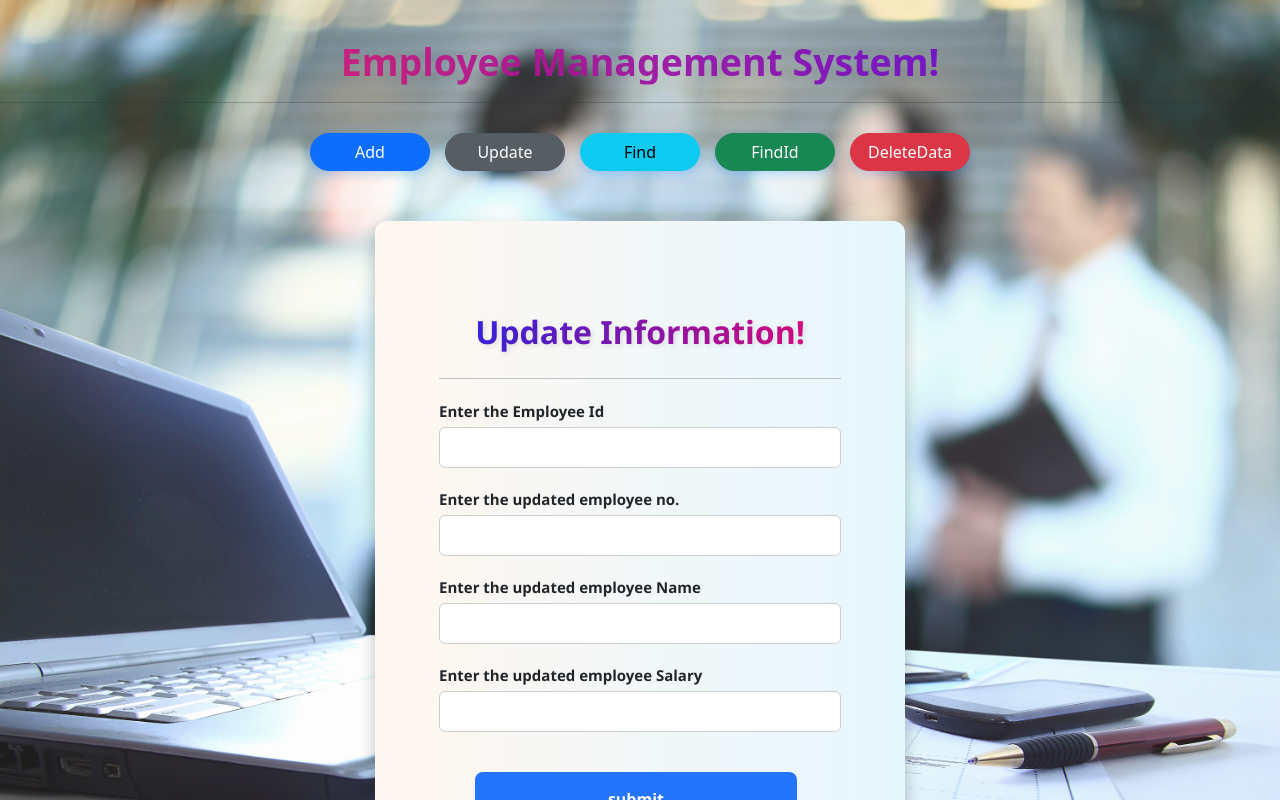
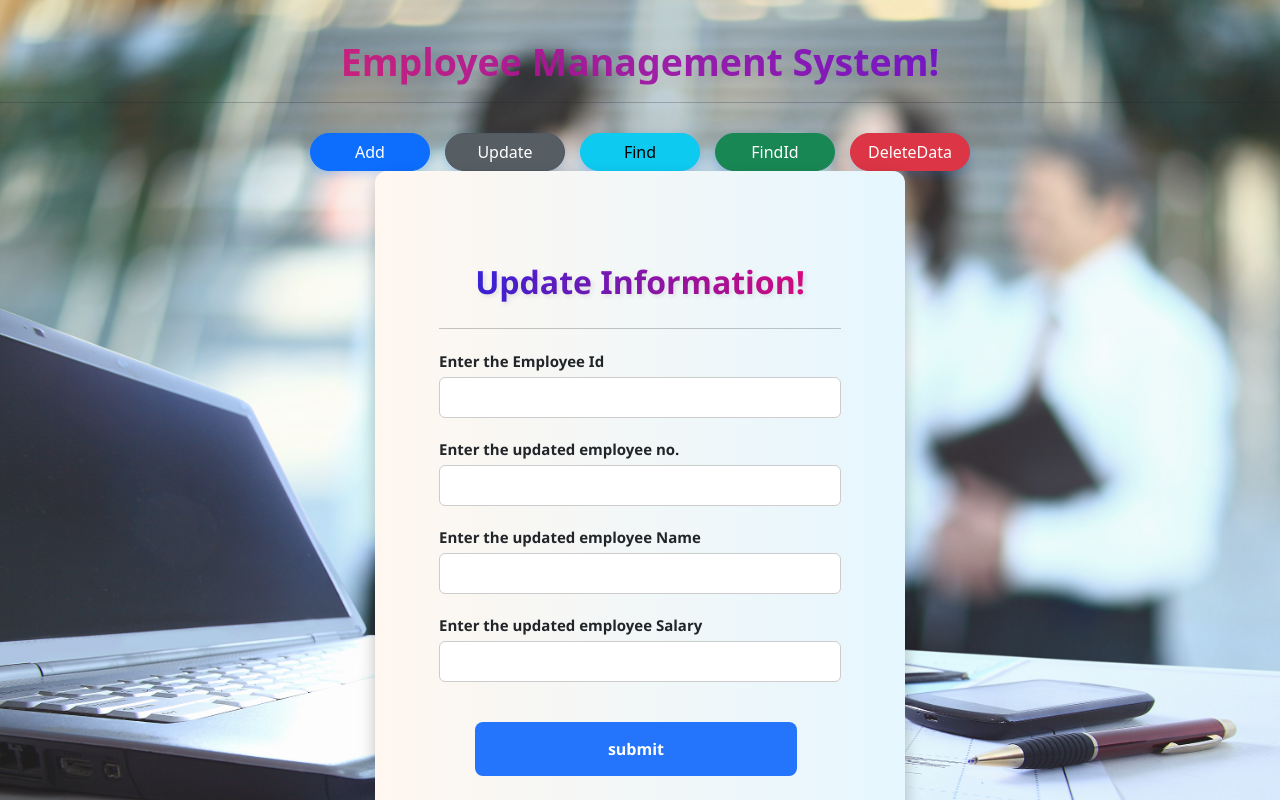
Before and after one commit to poojanagpal2631/myproject, a React (Create React App) app in the folder client/: page /Update in a window 1280 px wide. Shown: the top 800 px of the page. Built offline with nearby package versions, Linux system fonts and the light colour scheme.

Commit message:
Update Add.css

```diff
--- a/client/src/style/Add.css
+++ b/client/src/style/Add.css
@@ -7,6 +7,8 @@
 
   padding: 20px;
   box-sizing: border-box;
+  position:relative;
+  top:-50px;
 
 }
 
```
